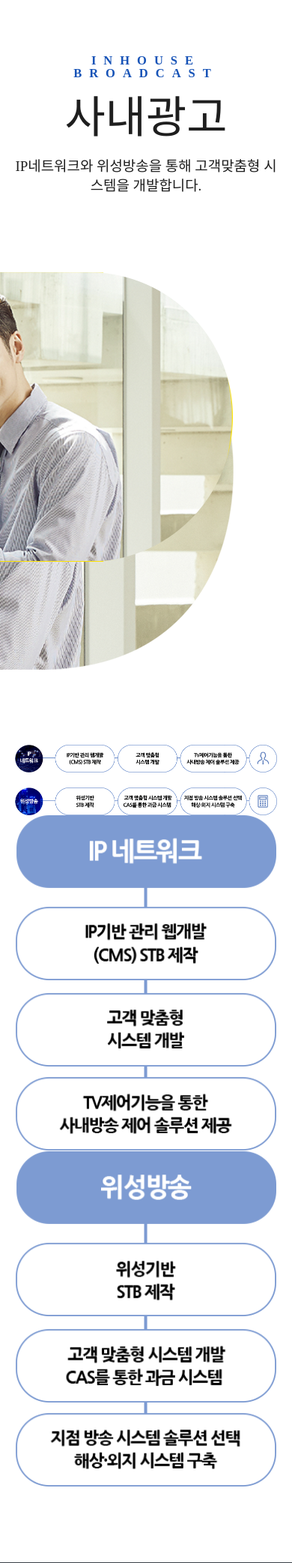
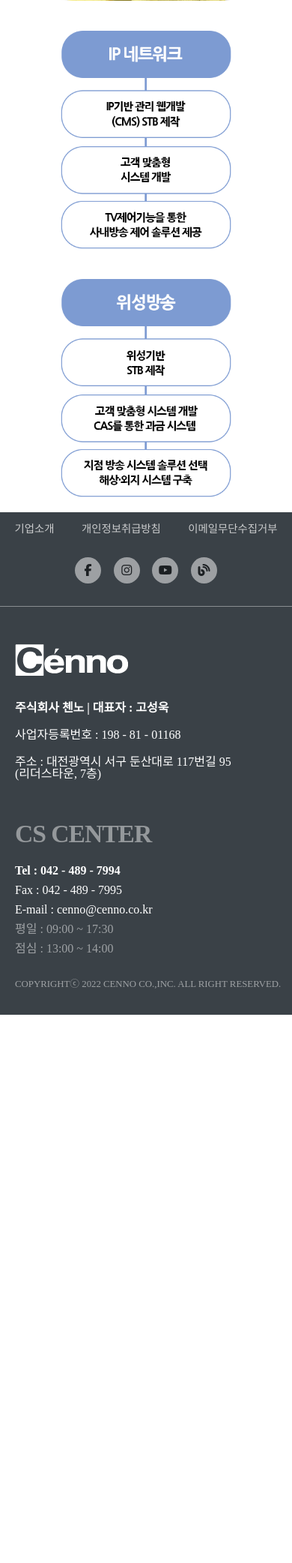
Before and after one commit to justice725/testsite, a PHP site: page /inHouse_broad.html in a window 390 px wide; the page is wider, and only the part inside the window is pictured. Shown: the part 2570-4654 px from the top of that part at 75% size. After the commit the page ends 3923 px from the top of that part, so only its background shows below. Run offline with PHP 8.4, Linux system fonts and the light colour scheme; some libraries are stand-ins or nearby versions; some web fonts are replaced.

Commit message:
Add files via upload

```diff
--- a/css/inHouse_broad.css
+++ b/css/inHouse_broad.css
@@ -158,6 +158,14 @@
     display: block;
 }
 
+.pc_img {
+    display: block;
+}
+
+.mo_img {
+    display: none;
+}
+
 @media(max-width:1300px) {
     .section1:after {
         width: 20%;
@@ -242,3 +250,56 @@
 .sub_main__visual {
     background-image: url(../img/inhouse_bg.png) !important;
 }
+
+@media (max-width: 760px) {
+    .pc_img {
+        display: none;
+    }
+
+    .mo_img {
+        display: block;
+    }
+
+    .section2_bg_box {
+        height: auto;
+        padding: 20px;
+    }
+
+    .section2_bg_box img {
+        position: inherit;
+        right: auto;
+        top: auto;
+        width: 100%;
+    }
+
+    .section2_img_box_inner {
+        flex-direction: row;
+    }
+
+    .section2_img_box_inner img {
+        width: 40%;
+        margin: 20px;
+    }
+}
+
+@media (max-width: 500px) {
+    .section2_img_box_inner {
+        flex-direction: column;
+        padding: 0 20px;
+    }
+
+    .section2_img_box_inner img {
+        width: 65%;
+    }
+
+    .section1_inner .img_box {
+        display: flex;
+        justify-content: center;
+        align-items: center;
+        flex-wrap: wrap;
+    }
+
+    .section1_inner .img_box img {
+        width: 40%;
+    }
+}
```
